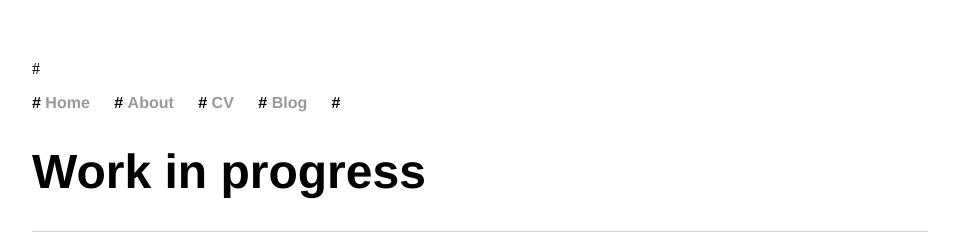
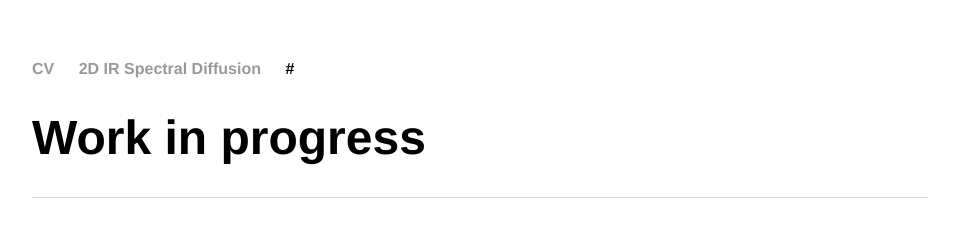
Before and after one commit to sebgorgon/sebgorgon.github.io, a plain HTML site: page index.html in a window 1280 px wide. Shown: the whole page, without its empty margins (160-1119 px from the left). Drawn offline with Linux system fonts and the light colour scheme.

Commit message:
Update index.html

```diff
--- a/index.html
+++ b/index.html
@@ -7,11 +7,10 @@
 	</head>
 	<body>
 		<nav>
-   # 		<ul>
-    #    		<li><a href="/">Home</a></li>
-	   #     	<li><a href="/about">About</a></li>
-      #  		<li><a href="/cv">CV</a></li>
-       # 		<li><a href="/blog">Blog</a></li>
+   		<ul>
+
+       			<li><a href="https://github.com/sebgorgon/sebgorgon.github.io/blob/master/CV180723.pdf">CV</a></li>
+       			<li><a href="https://github.com/sebgorgon/2dIR-spectral-diffusion">2D IR Spectral Diffusion</a></li>
     		#</ul>
 		</nav>
 		<div class="container">
```
